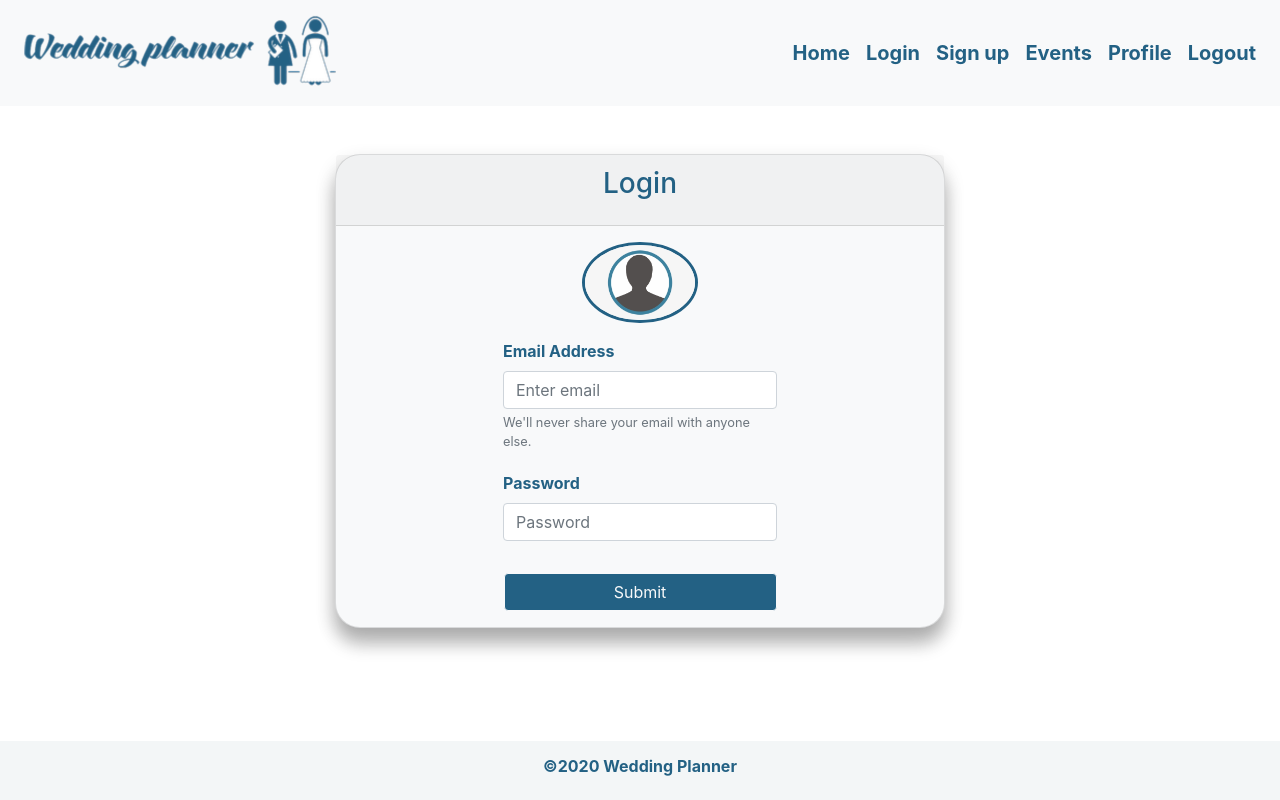
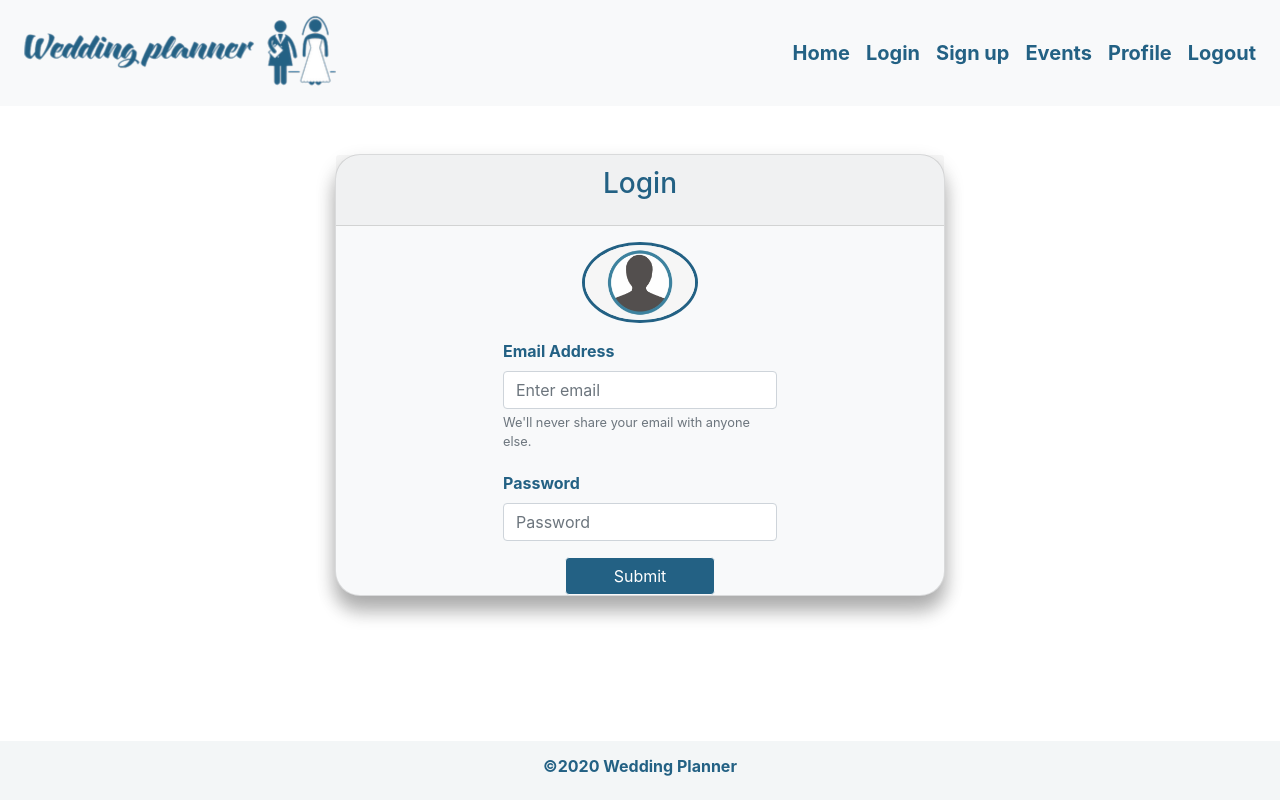
Before and after one commit to wedding-planner-app/wedding-planner, a React (Create React App) app in the folder client/: page /login in a window 1280 px wide. Built offline with nearby package versions, Linux system fonts and the light colour scheme.

Commit message:
converting Button to a reusable component

```diff
--- a/client/src/components/Button/index.js
+++ b/client/src/components/Button/index.js
@@ -1,26 +1,17 @@
 import React from 'react';
-import { Container, Row, Col, Button } from 'react-bootstrap';
+import { Button } from 'react-bootstrap';
 import './style.css';
 
 function BtnComponent(props) {
   return (
-    <Container fluid className="p-3">
-      <Row>
-        <Col className="col-3"></Col>
-        <Col className="col-6">
     <Button
       type="submit"
-            variant="outline-light"
-            className="btnColor"
+      variant="light"
+      className="btnColor btn-md m-auto px-5 mb-5 text-white"
       size="md"
-            block
     >
       {props.name}
     </Button>
-        </Col>
-        <Col className="col-3"></Col>
-      </Row>
-    </Container>
   );
 }
 
```
Lines whose indentation alone changed are shown as unchanged.
